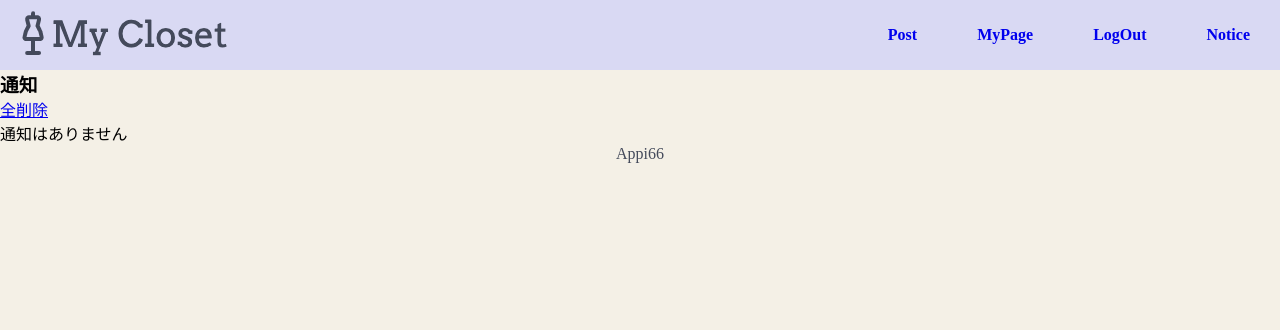
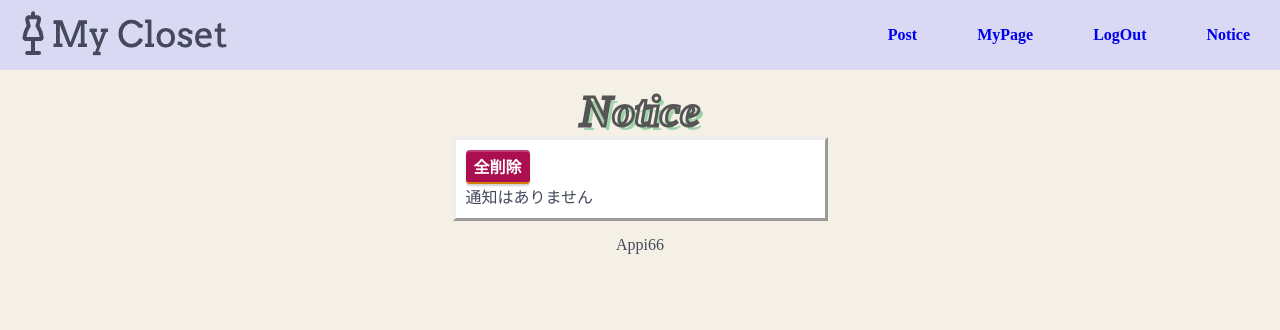
Before and after one commit to Appi66/My_Closet, a Rails app: page /users/1/notifications in a window 1280 px wide. Shown: the top 330 px of the page. Run offline with Rails 7, Linux system fonts and the light colour scheme; the visitor is signed in with stand-in values (Sample User, id 1); data that the repository does not hold is empty; style sheets or scripts are compiled from the project's sources.

Commit message:
[Update]通知画面のレイアウト

```diff
--- a/app/assets/stylesheets/application.css
+++ b/app/assets/stylesheets/application.css
@@ -302,3 +302,22 @@ dd {
   width: 70%;
   border-bottom: 2px solid #bbb;
 }
+
+/*全削除ボタン*/
+.delete-btn {
+  position: relative;
+  display: inline-block;
+  padding: 0.25em 0.5em;
+  text-decoration: none;
+  color: #FFF;
+  background: #ab0f50;/*背景色*/
+  border-bottom: solid 2px #d27d00;/*少し濃い目の色に*/
+  border-radius: 4px;/*角の丸み*/
+  box-shadow: inset 0 2px 0 rgba(255,255,255,0.2), 0 2px 2px rgba(0, 0, 0, 0.19);
+  font-weight: bold;
+}
+
+.delete-btn:active {
+  border-bottom: solid 2px #fd9535;
+  box-shadow: 0 0 2px rgba(0, 0, 0, 0.30);
+}
--- a/app/views/notifications/_notification.html.erb
+++ b/app/views/notifications/_notification.html.erb
@@ -2,10 +2,10 @@
 <% post_image = notification.post_image %>
 
 <div>
-  <%= notification_form(notification) %>
+  ★<%= notification_form(notification) %>
   <%= "(#{time_ago_in_words(notification.created_at)} 前)" %>
   <br>
   <% if !@comment.nil? %>
-  <p><%= @comment %></p>
+  <p>コメント：<%= @comment %></p>
   <% end %>
 </div>
--- a/app/views/notifications/index.html.erb
+++ b/app/views/notifications/index.html.erb
@@ -1,5 +1,7 @@
-<h3>通知</h3>
-  <%= link_to "全削除", user_destroy_all_path, method: :delete %>
+<div class="flame">
+  <h2 class="heading">Notice</h2>
+  <div class="show-card">
+  <%= link_to user_destroy_all_path, method: :delete, class: "delete-btn" do %>全削除<% end %>
 
   <% if @notifications.exists? %>
     <div>
@@ -8,3 +10,6 @@
   <% else %>
       <p>通知はありません</p>
   <% end %>
+
+  </div>
+</div>
```
